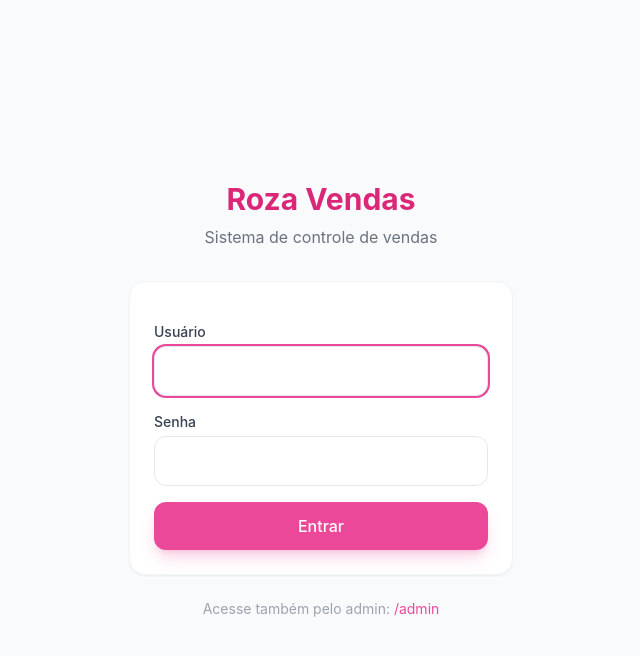
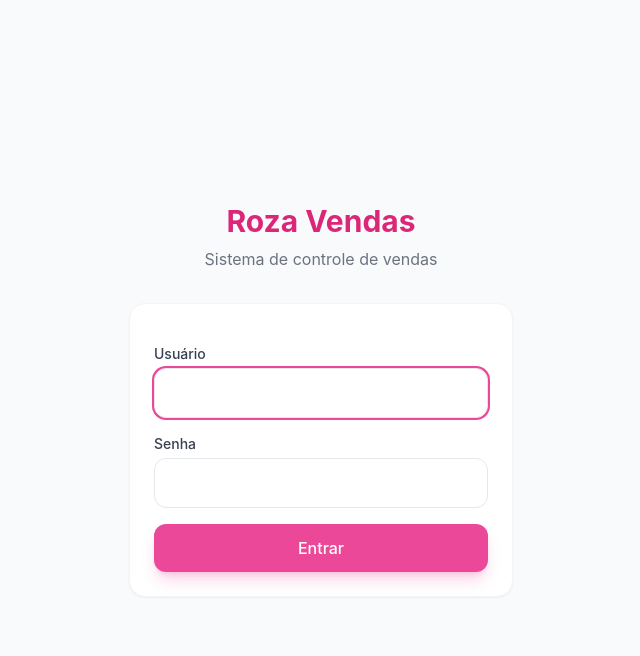
Before and after one commit to MatrixRM/RozaVendas, a Django app: page /login/ in a window 1280 px wide. Shown: the top 656 px of the page, without its empty margins (319-959 px from the left). Run offline with Django 4.2, Linux system fonts and the light colour scheme; some libraries are stand-ins or nearby versions.

Commit message:
Remove link admin do login e adiciona botao sair no header

```diff
--- a/templates/base.html
+++ b/templates/base.html
@@ -112,6 +112,9 @@
                     <svg class="w-5 h-5" fill="none" stroke="currentColor" viewBox="0 0 24 24"><path stroke-linecap="round" stroke-linejoin="round" stroke-width="2" d="M3 12l2-2m0 0l7-7 7 7M5 10v10a1 1 0 001 1h3m10-11l2 2m-2-2v10a1 1 0 01-1 1h-3m-6 0a1 1 0 001-1v-4a1 1 0 011-1h2a1 1 0 011 1v4a1 1 0 001 1m-6 0h6"></path></svg>
                 </a>
                 {% endif %}
+                <a href="{% url 'logout' %}" class="p-2 rounded-lg hover:bg-gray-100 text-gray-500" title="Sair">
+                    <svg class="w-5 h-5" fill="none" stroke="currentColor" viewBox="0 0 24 24"><path stroke-linecap="round" stroke-linejoin="round" stroke-width="2" d="M17 16l4-4m0 0l-4-4m4 4H7m6 4v1a3 3 0 01-3 3H6a3 3 0 01-3-3V7a3 3 0 013-3h4a3 3 0 013 3v1"></path></svg>
+                </a>
             </div>
         </div>
     </header>
--- a/templates/login.html
+++ b/templates/login.html
@@ -52,10 +52,6 @@
                 </button>
             </form>
         </div>
-
-        <p class="text-center text-gray-400 text-sm mt-6">
-            Acesse também pelo admin: <a href="/admin" class="text-primary-500">/admin</a>
-        </p>
     </div>
 </body>
 </html>
```
